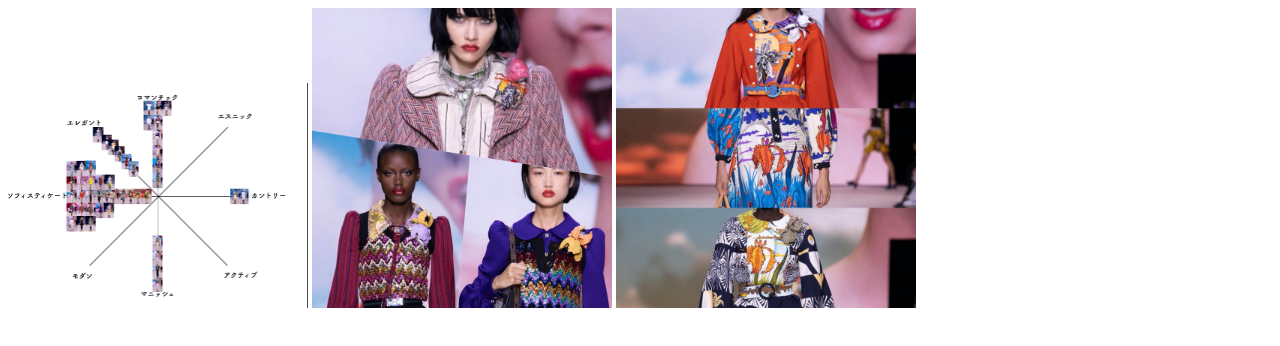
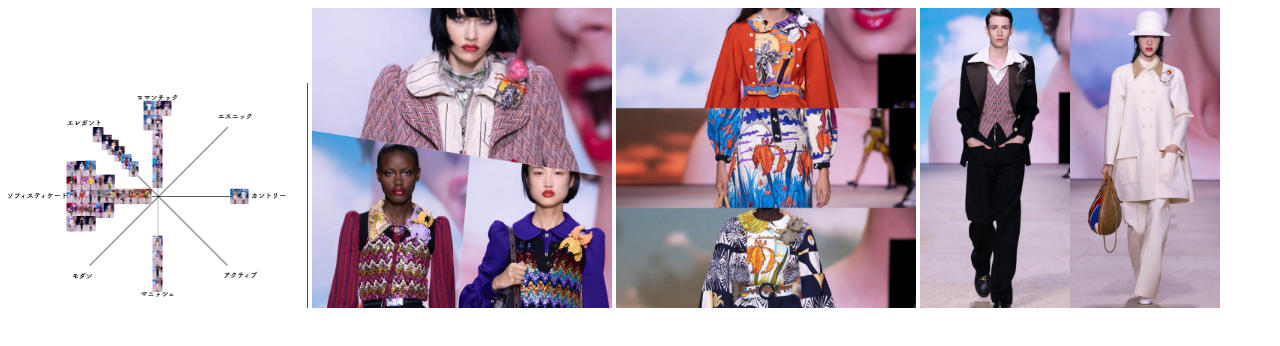
Before and after one commit to yudaiukawa/hatena11, a plain HTML site: page index.html in a window 1280 px wide. Drawn offline with Linux system fonts and the light colour scheme.

Commit message:
Update index.html

```diff
--- a/index.html
+++ b/index.html
@@ -8,5 +8,6 @@
 <img src="スクリーンショット 2020-01-08 21.27.38.png" width="300px">
   <img src="collage.png" width="300px">
   <img src="collage1.png" width="300px">
+  <img src="collage2.png" width="300px">
 </body>
 </html>
```
